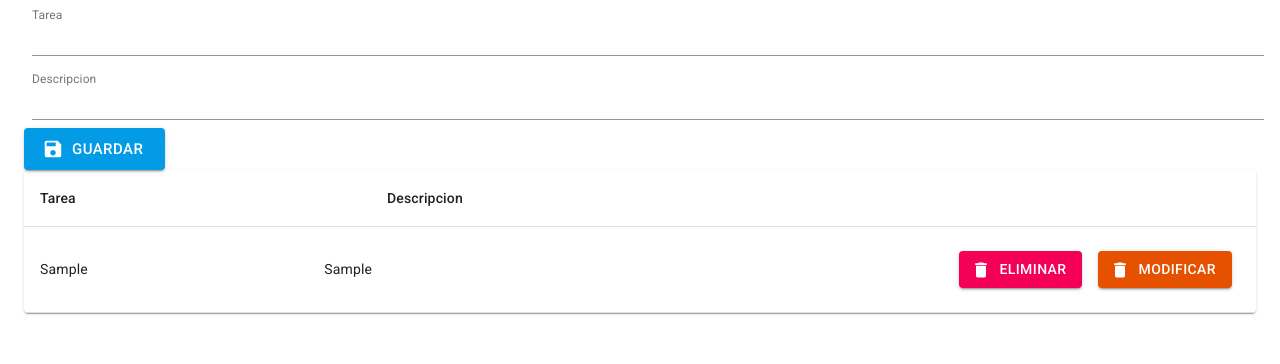
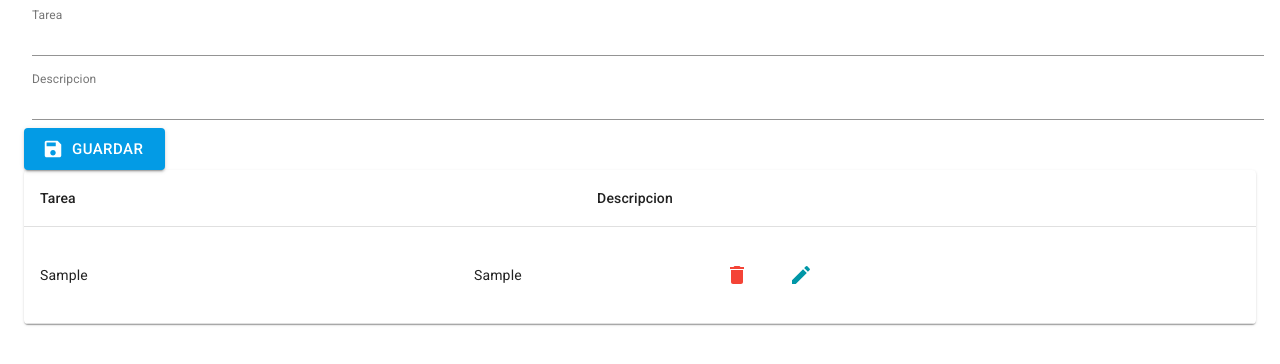
Before and after one commit to JavierLoera/Lista-Tareas, a React (Create React App) app: page / in a window 1280 px wide. Both pictures are taken after typing "Sample", "Sample" into the empty fields and a click on the button "GUARDAR". Shown: the top 364 px of the page. Built offline with nearby package versions, Linux system fonts and the light colour scheme.

Commit message:
Update TareaRow.jsx

```diff
--- a/src/components/TareaRow.jsx
+++ b/src/components/TareaRow.jsx
@@ -1,12 +1,21 @@
 import React from "react";
-import { TableCell, TableRow, Button } from "@material-ui/core";
+import { TableCell, TableRow } from "@material-ui/core";
 import { Link } from "react-router-dom";
 import { makeStyles } from "@material-ui/core/styles";
 import DeleteIcon from "@material-ui/icons/Delete";
+import CreateIcon from "@material-ui/icons/Create";
+import IconButton from "@material-ui/core/IconButton";
+import Box from "@material-ui/core/Box";
+import { red, cyan } from "@material-ui/core/colors";
 
 const useStyles = makeStyles((theme) => ({
 	button: {
 		margin: theme.spacing(1),
+	},
+	root: {
+		"& > *": {
+			margin: theme.spacing(1),
+		},
 	},
 }));
 
@@ -22,29 +31,23 @@ export default function TareaRow({
 	return (
 		<TableRow>
 			<TableCell>{tarea}</TableCell>
-			<TableCell align="center">{descripcion} </TableCell>
-			<TableCell align="right">
-				<Button
-					onClick={() => eliminarTarea(id)}
-					variant="contained"
-					color="secondary"
-					className={classes.button}
-					startIcon={<DeleteIcon />}
-				>
-					Eliminar
-				</Button>
-
-				<Link to="/Modificar">
-					<Button
-						onClick={() => modificarTarea(id)}
-						style={{ backgroundColor: "#e65100", color: "white" }}
-						variant="contained"
-						className={classes.button}
-						startIcon={<DeleteIcon />}
-					>
-						Modificar
-					</Button>
-				</Link>
+			<TableCell align="center">{descripcion}</TableCell>
+			<TableCell>
+				<Box className={classes.root}>
+					<IconButton onClick={() => eliminarTarea(id)} aria-label="delete">
+						<DeleteIcon style={{ color: red[500] }} />
+					</IconButton>
+					<Link to="/Modificar">
+						<IconButton
+							onClick={() => modificarTarea(id)}
+							aria-label="delete"
+							disabled
+							color="primary"
+						>
+							<CreateIcon style={{ color: cyan[700] }} />
+						</IconButton>
+					</Link>
+				</Box>
 			</TableCell>
 		</TableRow>
 	);
```
